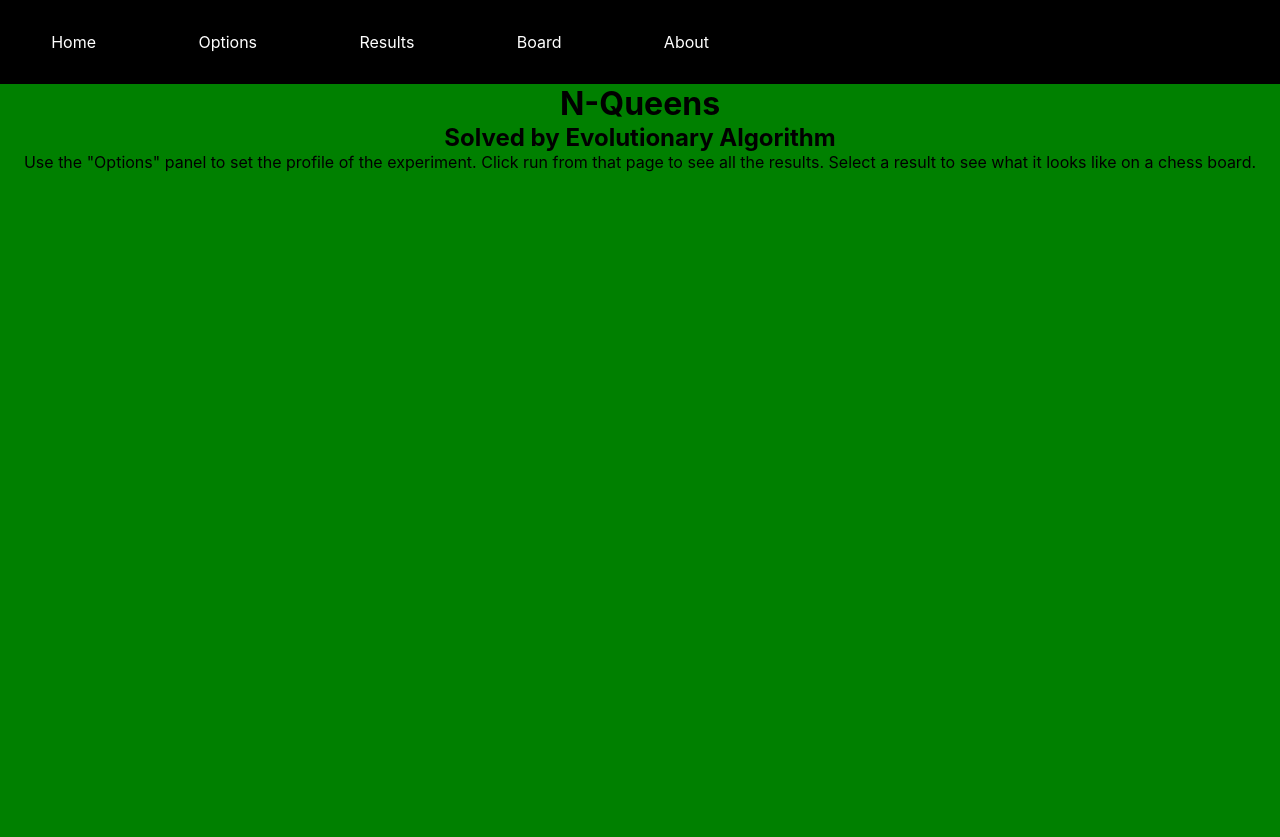
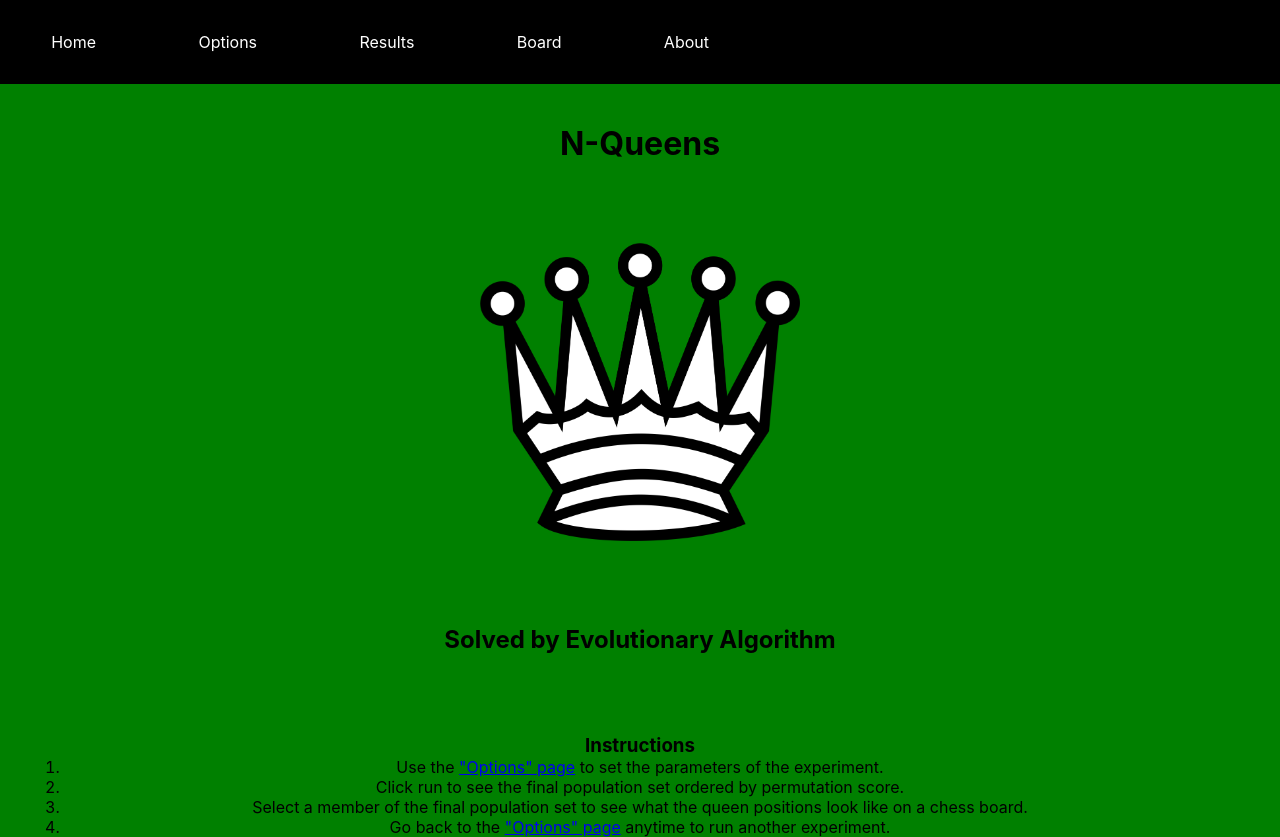
Before and after one commit to nugentmichael1/n-queens, a React (Create React App) app: page / in a window 1280 px wide. Before the commit the page ends 800 px from the top, so only its background shows below. Built offline with nearby package versions, Linux system fonts and the light colour scheme.

Commit message:
Home instructions

```diff
--- a/src/App.css
+++ b/src/App.css
@@ -120,7 +120,25 @@ nav a{
   background-color: green;
 }
 
-nav{
-  margin: 0;
-  padding: 0;
+h1{
+  padding: 5vh 5vw;
 }
+
+h2{
+  padding: 5vh 5vw;
+}
+
+h3{
+  margin: 5vh 0 0 0;
+}
+
+p{
+  /* margin: 5vh 5vw; */
+  padding: 0 5vw;
+}
+
+img#homeQueen{
+  margin: 5vh 5vw;
+  width: 25%;
+  height: 25%;
+}
--- a/src/components/Home.js
+++ b/src/components/Home.js
@@ -1,11 +1,27 @@
+import queenChessPiece from '../images/queen.png';
+import { Link } from 'react-router-dom'
+
 const Home = () => {
-  return <header>
-      <title>N-Queens EA</title>
-      <h1>N-Queens</h1>
-      <h2>Solved by Evolutionary Algorithm</h2>
+  return <>
+    <title>N-Queens EA</title>
+    <h1>N-Queens</h1>
+    <img src={queenChessPiece} alt="Queen chess piece" id="homeQueen" />
+    <h2>Solved by Evolutionary Algorithm</h2>
 
-      <p>Use the "Options" panel to set the profile of the experiment.  Click run from that page to see all the results.  Select a result to see what it looks like on a chess board.</p>
-  </header>;
+    <h3>Instructions</h3>
+    <p>
+      <ol>
+        <li>Use the <Link to="/options">"Options" page</Link> to set the parameters of the experiment.
+        </li>
+        <li>Click run to see the final population set ordered by permutation score.</li>
+        <li>Select a member of the final population set to see what the queen positions look like on a chess board.</li>
+        <li>
+          Go back to the <Link to="/options">"Options" page</Link> anytime to run another experiment.
+        </li>
+      </ol>
+    </p>
+
+  </>;
 };
 
 export default Home;
```
